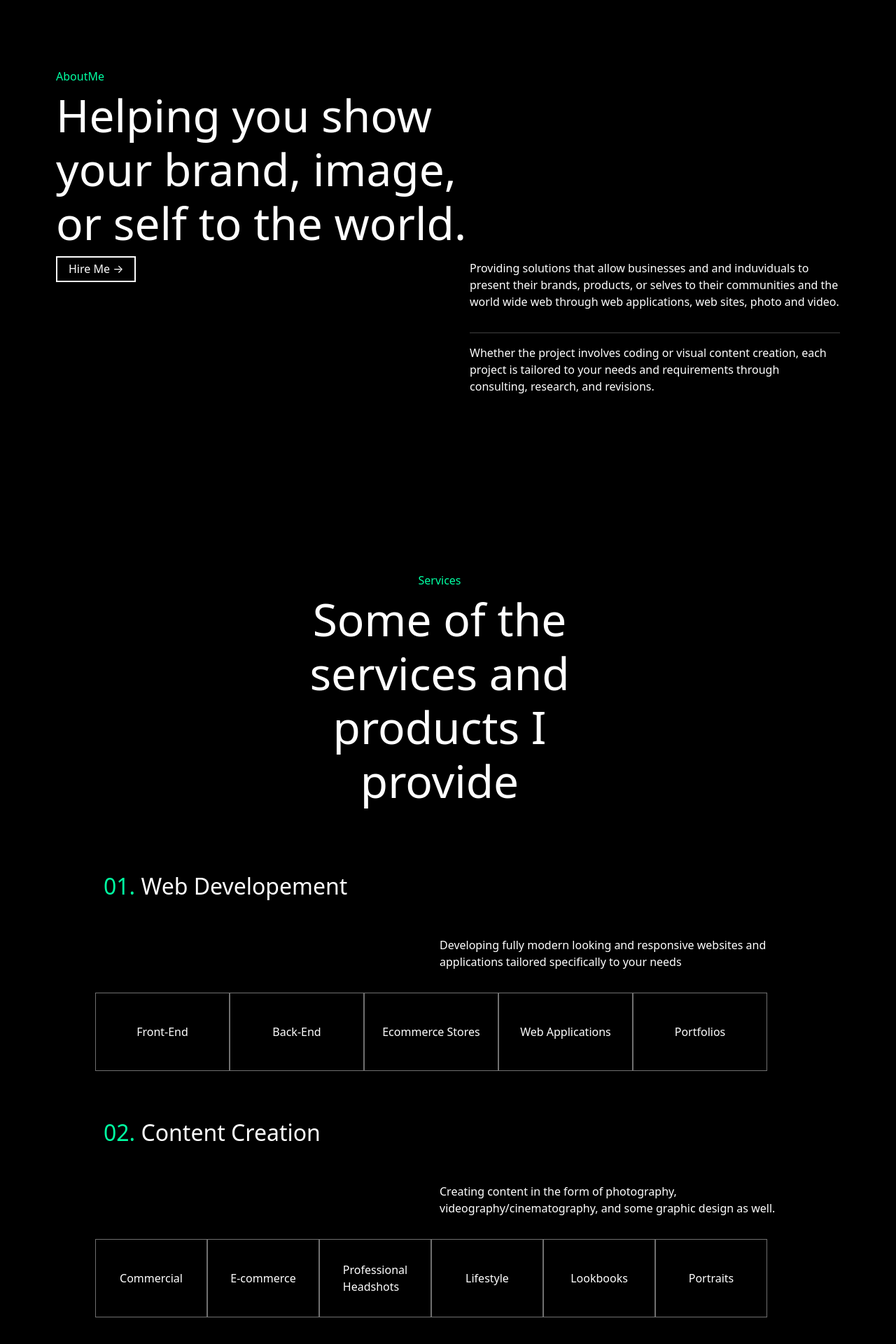
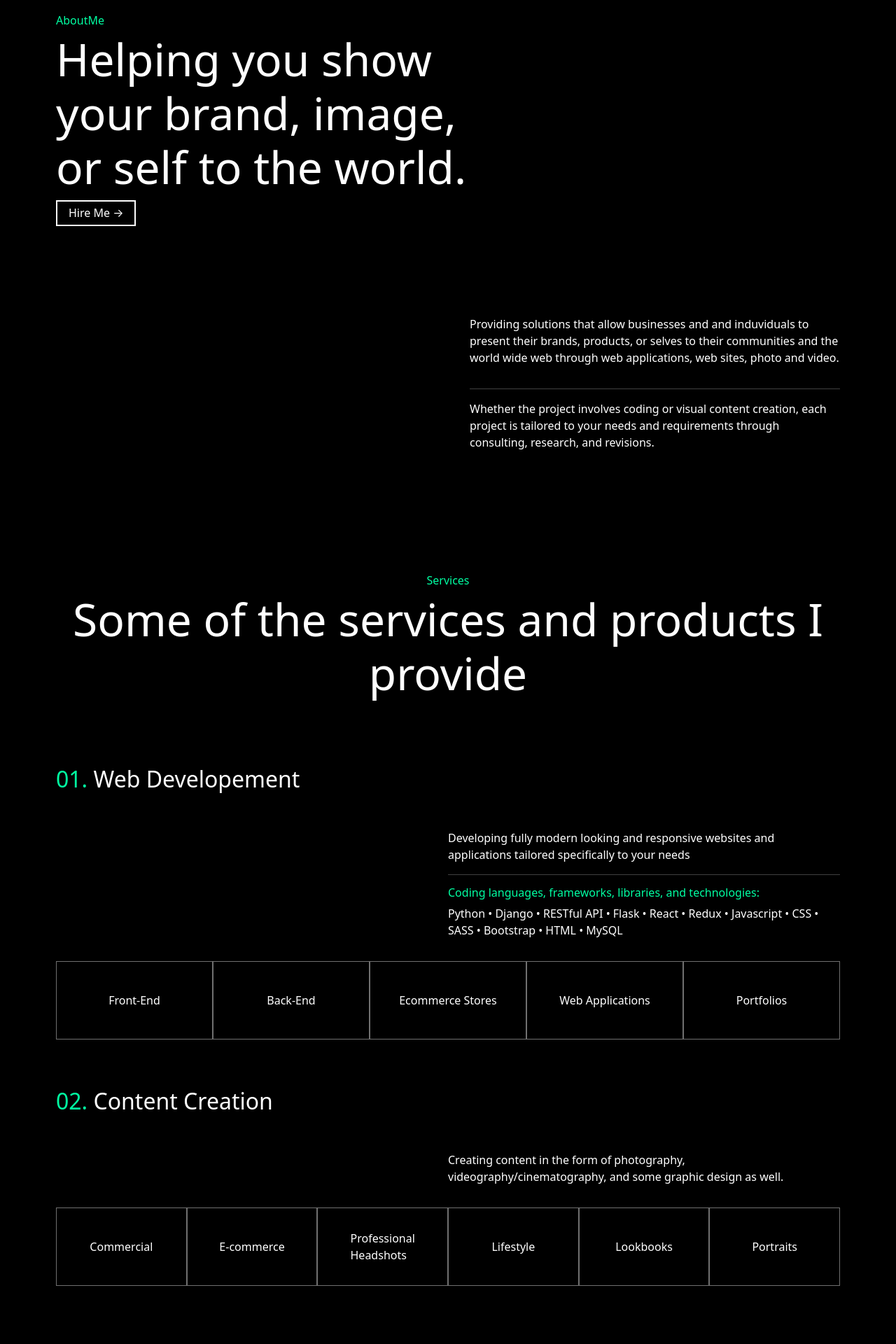
Before and after one commit to ShaneAzania/shane_christie_portfolio, a React (Create React App) app: page / in a window 1280 px wide. Shown: the part 860-2780 px from the top of the page at 70% size. Built offline with nearby package versions, Linux system fonts and the light colour scheme.

Commit message:
page alignment issues resolved

```diff
--- a/src/App.scss
+++ b/src/App.scss
@@ -14,7 +14,7 @@
 	// border: red solid 1px !important;
 
 	// styles
-	box-sizing: border-box;
+	box-sizing: border-box !important;
 
 	// styles for elements
 	body {
@@ -38,7 +38,7 @@
 		font-size: 4em;
 	}
 	section {
-		padding: var(--body-padding);
+		padding: var(--body-padding) !important;
 	}
 
 	// styles for classes
@@ -91,11 +91,16 @@
 
 	// bootstrap overwrites
 	.container-fluid {
-		padding: var(--body-padding);
+		padding: 0;
 	}
 	.row {
 		padding: 0;
+		margin: 0;
 		width: 100%;
+
+		> * {
+			padding: 0;
+		}
 	}
 	.col {
 		padding: 0;
--- a/src/components/sections/about/about.styles.scss
+++ b/src/components/sections/about/about.styles.scss
@@ -7,9 +7,9 @@ section#about.about {
 	.text-box {
 		// position: relative;
 
-		&:first-of-type {
-			padding-top: 5em;
-		}
+		// &:first-of-type {
+		// 	padding-top: 5em;
+		// }
 		hr {
 			width: 100%;
 		}
@@ -17,9 +17,7 @@ section#about.about {
 			display: flex;
 			flex-direction: column;
 			justify-content: flex-end;
-			align-items: flex-end;
-
-			padding-bottom: 5em;
+			align-items: flex-start;
 		}
 	}
 }
--- a/src/components/sections/portfolio/portfolio.jsx
+++ b/src/components/sections/portfolio/portfolio.jsx
@@ -39,9 +39,8 @@ const Portfolio = () => {
 					<h1>Portfolio</h1>
 					<h2>Visual Work</h2>
 				</div>
+				<ProjectBox projects={projects} />
 			</div>
-
-			<ProjectBox projects={projects} />
 		</section>
 	);
 };
--- a/src/components/sections/services_/services.jsx
+++ b/src/components/sections/services_/services.jsx
@@ -5,13 +5,11 @@ const Services = () => {
 	return (
 		<section id='services' className='container-fluid'>
 			<div className='title-box row'>
-				<div>
-					<h1 className='title'>Services</h1>
-					<h2 className='sub-title'>Some of the services and products I provide</h2>
-				</div>
+				<h1 className='title'>Services</h1>
+				<h2 className='sub-title'>Some of the services and products I provide</h2>
 			</div>
 
-			<div className='services-container container-fluid'>
+			<div className='services-all-container row'>
 				<div className='service row'>
 					<div className='service-name col-12 col-md-6 p-0'>
 						<span className='service-number'>01.</span> Web Developement
@@ -21,9 +19,15 @@ const Services = () => {
 							Developing fully modern looking and responsive websites and applications tailored
 							specifically to your needs
 						</p>
+						<hr />
+						<h3>Coding languages, frameworks, libraries, and technologies:</h3>
+						<p>
+							Python • Django • RESTful API • Flask • React • Redux • Javascript • CSS • SASS •
+							Bootstrap • HTML • MySQL
+						</p>
 					</div>
 
-					<div className='service-skills col-12 row'>
+					<div className='service-skills col row'>
 						<div className='skill col'>Front-End</div>
 						<div className='skill col'>Back-End</div>
 						<div className='skill col'>Ecommerce Stores</div>
--- a/src/components/sections/services_/services.styles.scss
+++ b/src/components/sections/services_/services.styles.scss
@@ -3,12 +3,10 @@ section#services {
 
 	.title-box {
 		text-align: center;
-		> div {
-			width: 50%;
-			margin: auto;
-		}
+		margin: 0 auto 5em auto;
 	}
-	.services-container {
+
+	.services-all-container {
 		.service {
 			margin-bottom: 4em;
 			.service-name {
@@ -20,6 +18,10 @@ section#services {
 			}
 			.service-description {
 				padding: 6em 0 1em 0;
+				h3 {
+					font-size: 1em;
+					color: var(--color-4);
+				}
 			}
 			.service-skills {
 				.skill {
```
